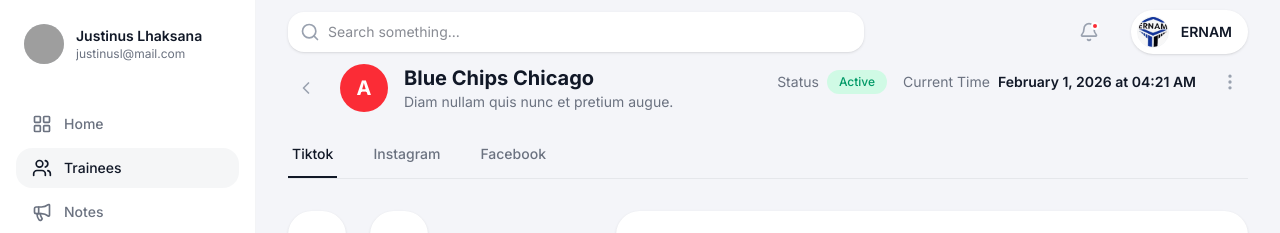
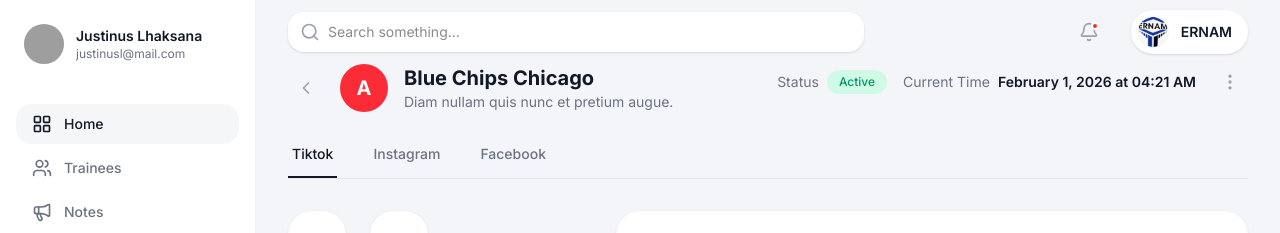
Before and after one commit to aristide12005/System, a Next.js app: page / in a window 1280 px wide. Shown: the top 233 px of the page. Built offline with nearby package versions, Linux system fonts and the light colour scheme; grey boxes are pictures that could not be loaded.

Commit message:
Refactor: set Home as default active sidebar item

```diff
--- a/src/components/Sidebar.tsx
+++ b/src/components/Sidebar.tsx
@@ -12,8 +12,8 @@ import {
 import clsx from "clsx";
 
 const MENU_ITEMS = [
-  { label: "Home", icon: LayoutGrid, href: "/" },
-  { label: "Trainees", icon: Users, href: "/trainees", active: true },
+  { label: "Home", icon: LayoutGrid, href: "/", active: true },
+  { label: "Trainees", icon: Users, href: "/trainees" },
   { label: "Notes", icon: Megaphone, href: "/notes" },
   { label: "Attendance", icon: CreditCard, href: "/attendance" },
   { label: "Grades", icon: Shield, href: "/grades" },
```
